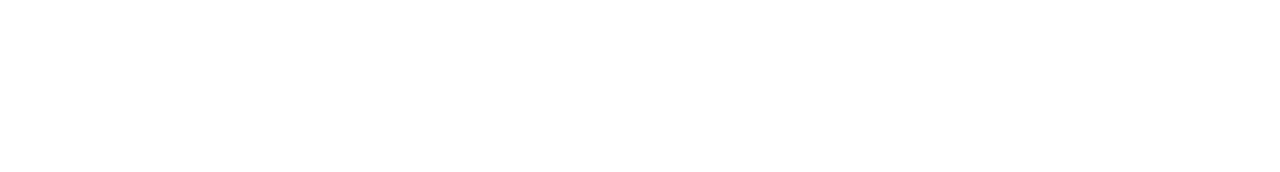
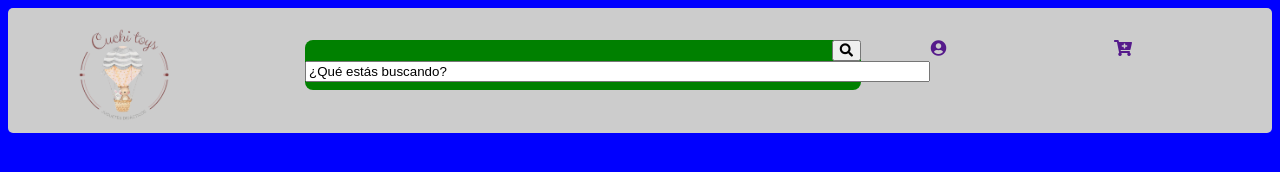
Before and after one commit to Matidopa/Grupo_2_CuchiToys, a website: page views/home.html in a window 1280 px wide. Drawn offline with Linux system fonts and the light colour scheme; files that its build step writes are made by us from their sources.

Commit message:
Cambios en distribucion de carpetas, en app.js, en styles.css y se arranco a hacer el header en el home.html

```diff
--- a/public/css/Styles.css
+++ b/public/css/Styles.css
@@ -0,0 +1,38 @@
+div{
+    border-radius: 5px;
+}
+.contenedor{
+    background-color:#CCC;
+    width:100%;
+    height: 125px;
+}
+.contenidoA{
+    width:15%;
+    float:left;
+    margin: 1%;
+    margin-left: 5%;
+}
+.contenidoB{
+    width:44%;
+    float:left;
+    margin: 2.5%;
+    border-radius: 8px;
+    height: 50px;
+    background-color: green;
+}
+.contenidoC{
+    width:10%;
+    float:right;
+    margin: 2.5%;
+    margin-left: 2%;
+}
+.contenidoD{
+    width:10%;
+    float:right;
+    margin: 2.5%;
+    margin-left: 2%;
+}
+
+body {
+    background-color: blue;
+}
--- a/views/home.html
+++ b/views/home.html
@@ -4,10 +4,31 @@
     <meta charset="UTF-8">
     <meta name="viewport" content="width=device-width, initial-scale=1.0">
     <title> </title>
-    <link rel="stylesheet" href="static/css/styles.css">
+    <link rel="stylesheet" href="/css/Styles.css">
+    <link href="https://cdnjs.cloudflare.com/ajax/libs/font-awesome/5.15.3/css/all.min.css"
+rel="stylesheet" />
 </head>
 <body>
     <header>
+
+        <div class="contenedor">
+
+            <div class="contenidoA"> <img src="/images/CT Logo.png" width= "105px"> </div>
+
+            <div class="contenidoB"> <form action="/my-handling-form-page" method="post">
+                <div class="contenidoBA">
+                    <button type="submit" style="float: right;" > <i class="fas fa-search"></i> </button>
+                    <label for="buscado"></label>
+                    <input type="text" id="buscado" name="textoBuscado" size = 75% value = "¿Qué estás buscando?" >
+                </div>
+            </form> </div>
+
+            <div class="contenidoC"> <a href = ""> <i class="fas fa-cart-plus" ></i>   </a> </div>
+
+            <div class="contenidoD"> <a href = ""> <i class="fas fa-user-circle" ></i> </a> </div>
+
+        </div>
+
     </header>
     <main>
     </main>
```
Also changed, not shown: app.js (+7 -4 lines), public/design/README.md (renamed from design/README.md), public/images/CT Logo.jpeg (renamed from design/CT Logo.jpeg), public/images/CT Logo.png (added).
